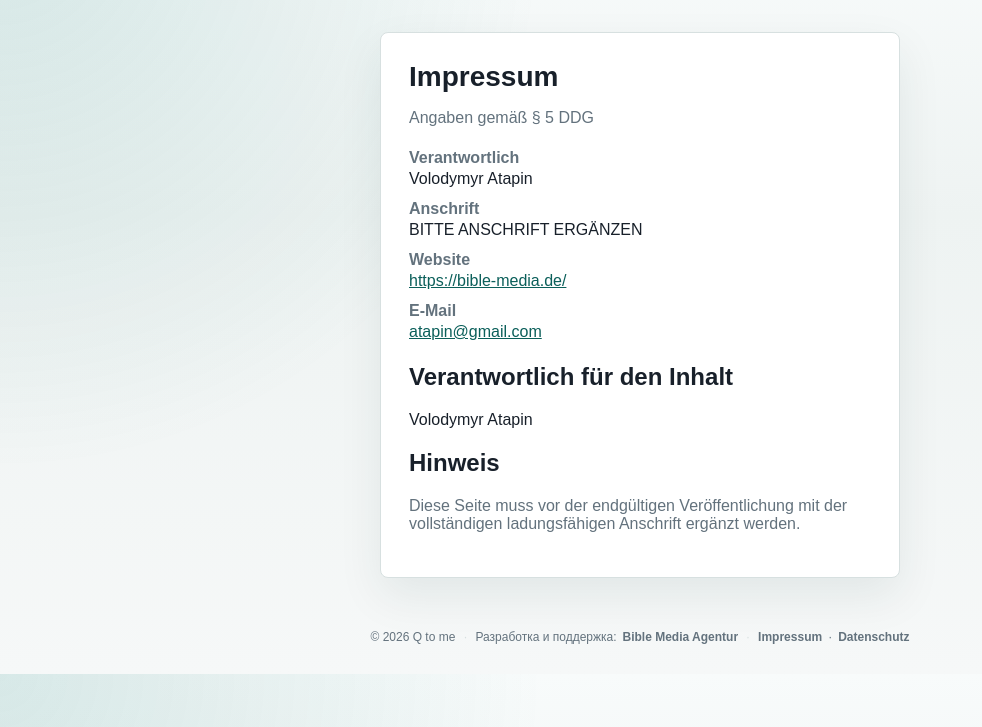
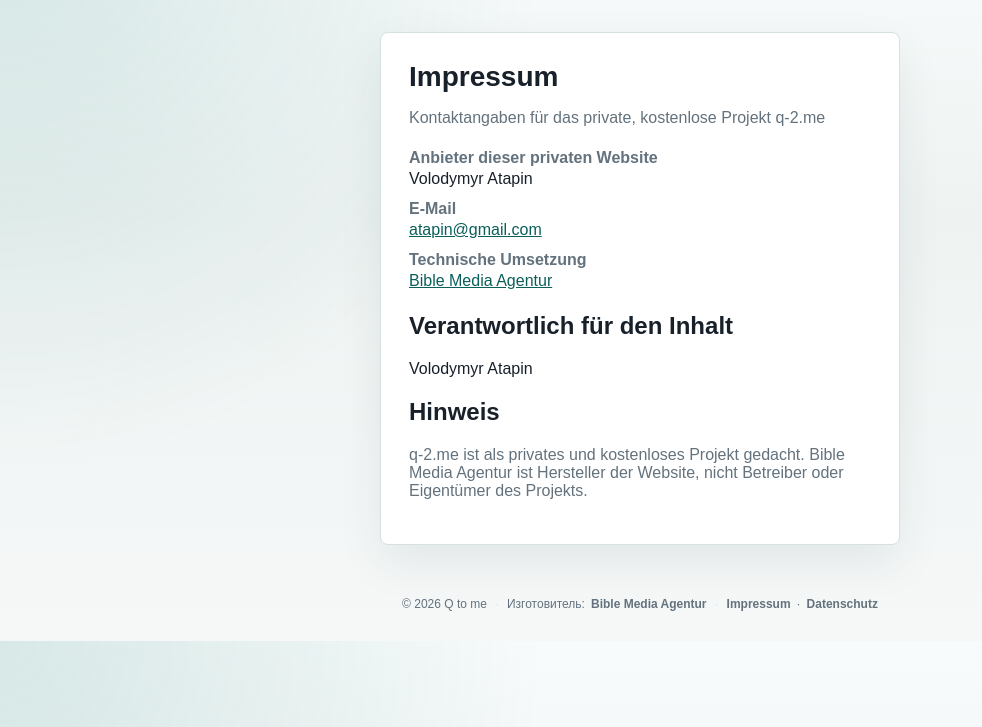
Before and after one commit to VAtapin/qrcode, a PHP site: page /impressum in a window 1280 px wide. Shown: the part 73-800 px from the top of the page, without its empty margins (0-982 px from the left). Run offline with PHP 8.4, Linux system fonts and the light colour scheme.

Commit message:
Clarify private project legal pages

```diff
--- a/app/Views/layouts/main.php
+++ b/app/Views/layouts/main.php
@@ -39,7 +39,7 @@
 </main>
 <footer class="site-footer">
     <span>&copy; <?= date('Y') ?> Q to me</span>
-    <span>Разработка и поддержка: <a href="https://bible-media.de/" target="_blank" rel="noreferrer">Bible Media Agentur</a></span>
+    <span>Изготовитель: <a href="https://bible-media.de/" target="_blank" rel="noreferrer">Bible Media Agentur</a></span>
     <span><a href="/impressum">Impressum</a> · <a href="/datenschutz">Datenschutz</a></span>
 </footer>
 </body>
--- a/app/Views/public/impressum.php
+++ b/app/Views/public/impressum.php
@@ -1,23 +1,19 @@
 <section class="panel narrow">
     <h1>Impressum</h1>
-    <p class="muted">Angaben gemäß § 5 DDG</p>
+    <p class="muted">Kontaktangaben für das private, kostenlose Projekt q-2.me</p>
 
     <dl class="impressum-list">
         <div>
-            <dt>Verantwortlich</dt>
+            <dt>Anbieter dieser privaten Website</dt>
             <dd>Volodymyr Atapin</dd>
-        </div>
-        <div>
-            <dt>Anschrift</dt>
-            <dd>BITTE ANSCHRIFT ERGÄNZEN</dd>
-        </div>
-        <div>
-            <dt>Website</dt>
-            <dd><a href="https://bible-media.de/" target="_blank" rel="noreferrer">https://bible-media.de/</a></dd>
         </div>
         <div>
             <dt>E-Mail</dt>
             <dd><a href="mailto:atapin@gmail.com">atapin@gmail.com</a></dd>
+        </div>
+        <div>
+            <dt>Technische Umsetzung</dt>
+            <dd><a href="https://bible-media.de/" target="_blank" rel="noreferrer">Bible Media Agentur</a></dd>
         </div>
     </dl>
 
@@ -26,6 +22,7 @@
 
     <h2>Hinweis</h2>
     <p class="muted">
-        Diese Seite muss vor der endgültigen Veröffentlichung mit der vollständigen ladungsfähigen Anschrift ergänzt werden.
+        q-2.me ist als privates und kostenloses Projekt gedacht. Bible Media Agentur ist Hersteller der Website,
+        nicht Betreiber oder Eigentümer des Projekts.
     </p>
 </section>
```
Also changed, not shown: app/Views/public/datenschutz.php (+8 -2 lines), README.md.
